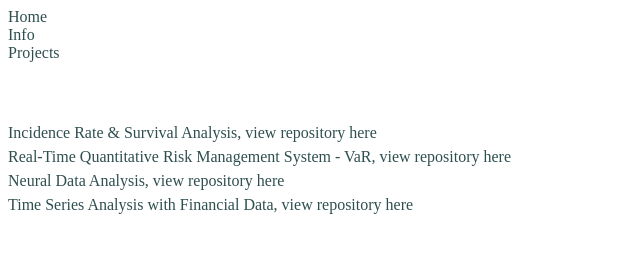
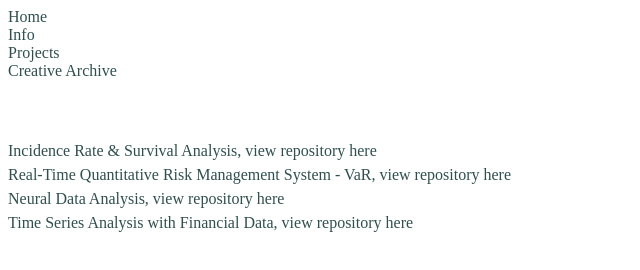
Before and after one commit to Kholoud-i/Kholoud-i.github.io, a plain HTML site: page projects.html in a window 1280 px wide. Shown: the whole page, without its empty margins (0-640 px from the left). Drawn offline with Linux system fonts and the light colour scheme.

Commit message:
Update projects.html

```diff
--- a/projects.html
+++ b/projects.html
@@ -24,6 +24,7 @@
             <a href="index.html">Home</a><br>
             <a href="info.html" >Info</a><br>
             <a href="projects.html">Projects</a><br>
+            <a href="projects.html">Creative Archive</a><br>
         </div>
     </nav>
    </header>
```
